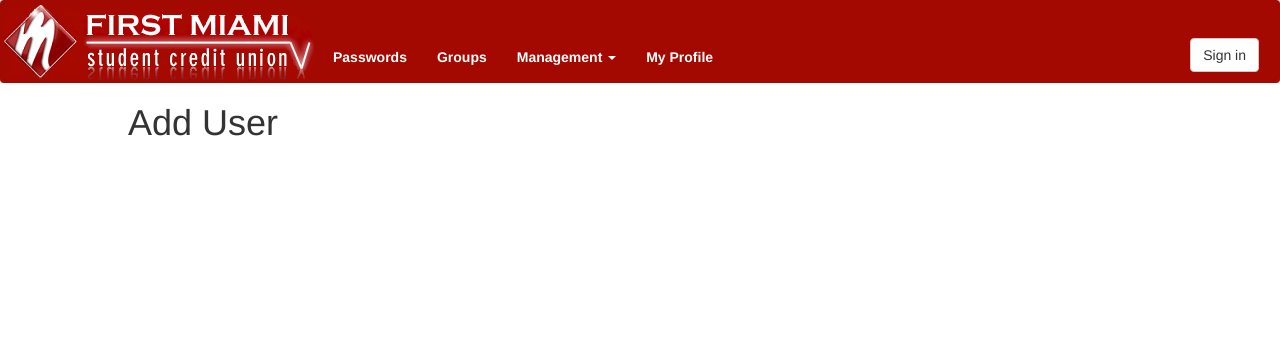
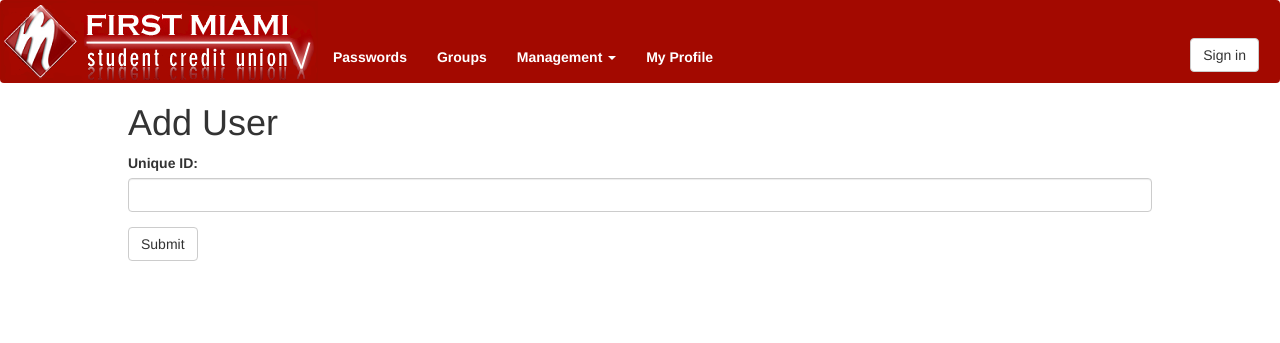
Before and after one commit to nijave/cse385-project1, a Flask app: page /add/user in a window 1280 px wide. Shown: the top 343 px of the page. Run offline with Flask 2, Linux system fonts and the light colour scheme; some libraries are stand-ins or nearby versions.

Commit message:
Working on management pages

```diff
--- a/templates/add/user.html
+++ b/templates/add/user.html
@@ -1,4 +1,11 @@
 {% extends "base.html" %}
 {% block content %}
 	<h1>Add User</h1>
+	<form role="form" method="post" action="/add/user">
+	  <div class="form-group">
+		<label for="email">Unique ID:</label>
+		<input type="text" class="form-control" id="uid">
+	  </div>
+	  <button type="submit" class="btn btn-default">Submit</button>
+	</form>
 {% endblock %}
```
